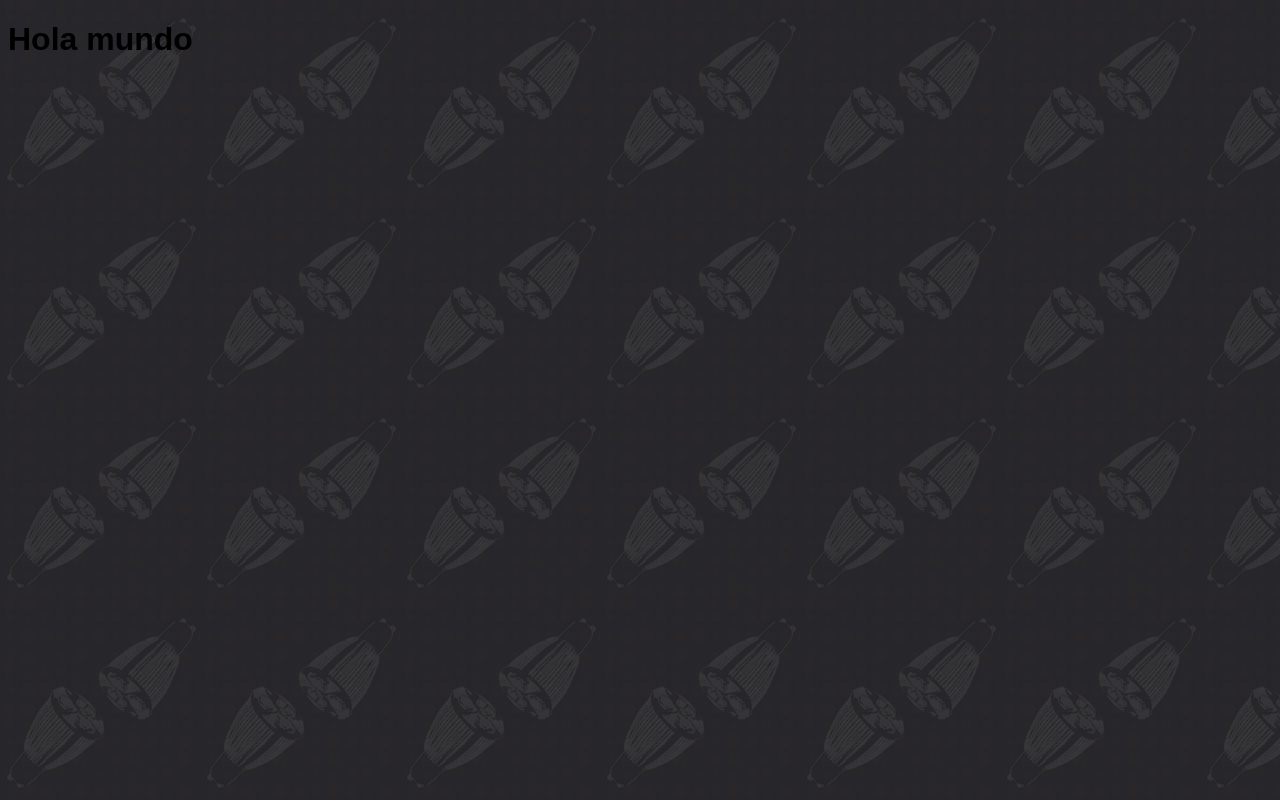
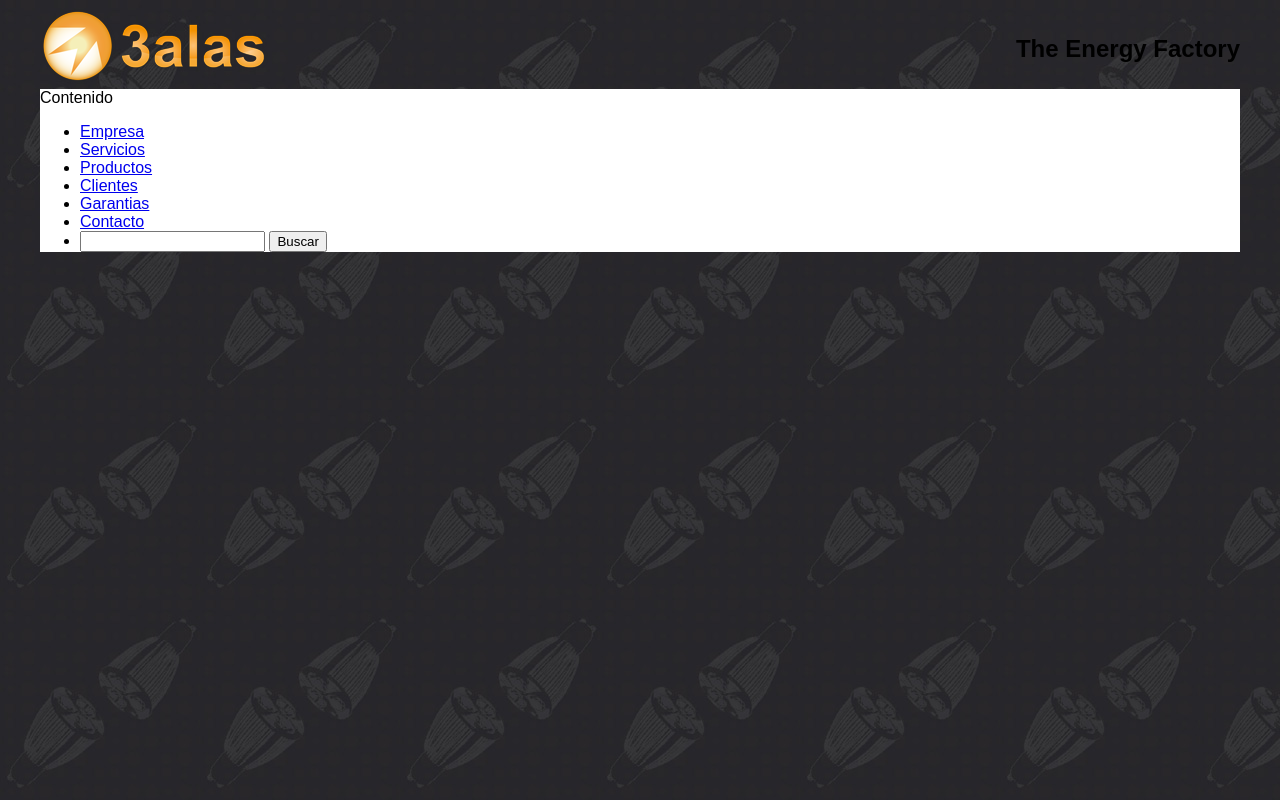
Before and after one commit to Mili2795/3alas-2023, a plain HTML site: page index.html in a window 1280 px wide. Drawn offline with Linux system fonts and the light colour scheme.

Commit message:
Cabecera y HTML de la botonera

```diff
--- a/estilos.css
+++ b/estilos.css
@@ -13,3 +13,26 @@ body {
     /*Todo el sitio va a estar en sans-serif */
     font-family: Arial, Helvetica, sans-serif;
 }
+
+.cabecera,
+.contenido {
+    max-width: 1200px;
+    /* Márgen automático me centra los elementos en la pantalla */
+    margin-left: auto;
+    margin-right: auto;
+}
+
+.cabecera {
+    display: flex;
+    /* Separar los elementos, cada uno en su esquina */
+    justify-content: space-between;
+    /* Centrarlos verticalmente */
+    align-items: center;
+}
+.cabecera-title {
+    color: var(--naranja);
+    font-size: 24px;
+}
+.contenido {
+    background-color: var(--blanco);
+}
--- a/index.html
+++ b/index.html
@@ -8,7 +8,68 @@
     <link rel="stylesheet" href="estilos.css">
 </head>
 <body>
-    <h1>Hola mundo</h1>
+
+    <header class="cabecera">
+        <a href="index.html" class="cabecera-logo">
+            <img src="images/logo_3alas.png" alt="Ir a la home">
+        </a>
+        <h1 class="cabecera-title">The Energy Factory</h1>
+    </header>
+    <div class="contenido">
+        Contenido
+        <nav class="nav">
+            <ul class="nav-lista">
+                <li class="nav-item">
+                    <a href="#" class="nav-link">
+                        Empresa
+                    </a>
+
+                </li>
+                <li class="nav-item">
+                    <a href="#" class="nav-link">
+                        Servicios
+                    </a>
+
+                </li>
+
+                <li class="nav-item">
+                    <a href="#" class="nav-link">
+                        Productos
+                    </a>
+                </li>
+
+                <li class="nav-item">
+                    <a href="#" class="nav-link">
+                        Clientes
+                    </a>
+                </li>
+
+                <li class="nav-item">
+                    <a href="#" class="nav-link">
+                        Garantias
+                    </a>
+                </li>
+
+                <li class="nav-item">
+                    <a href="#" class="nav-link">
+                        Contacto
+                    </a>
+
+                </li>
+
+                <li class="nav-item">
+                    <form action="#">
+                        <input type="text">
+                        <input type="submit" value="Buscar">
+                    </form>
+
+                </li>
+
+            </ul>
+
+
+        </nav>
+    </div>
 
 
 </body>
```
